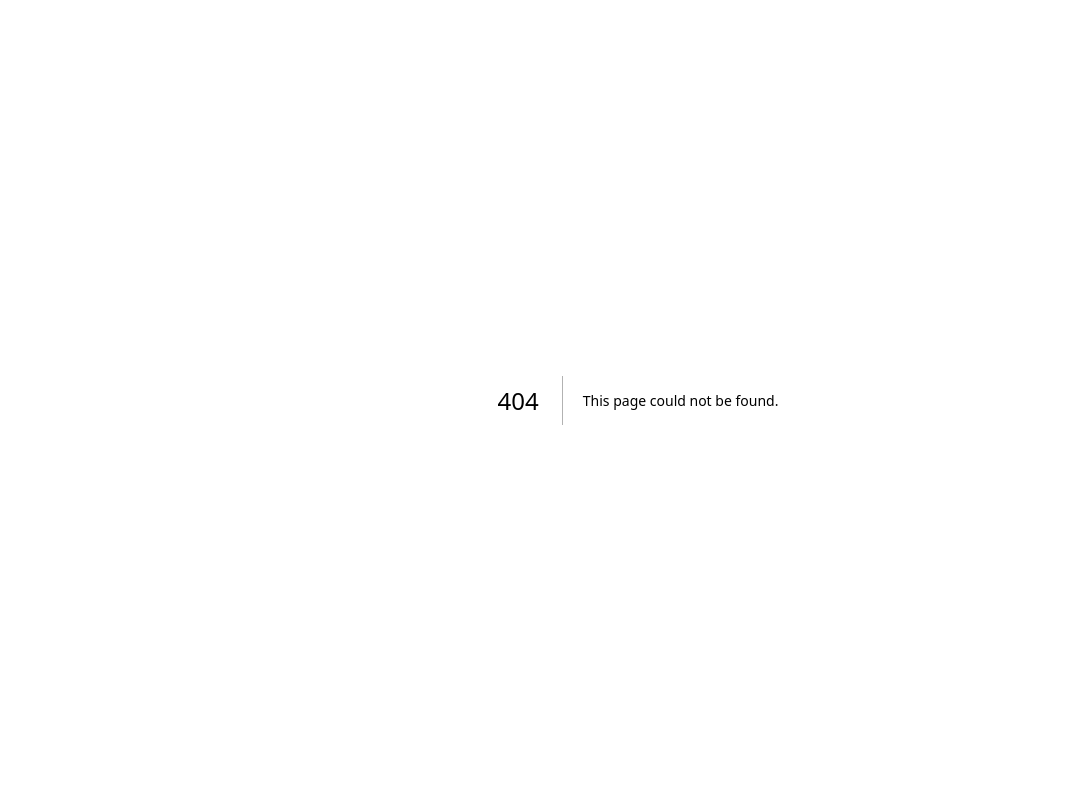
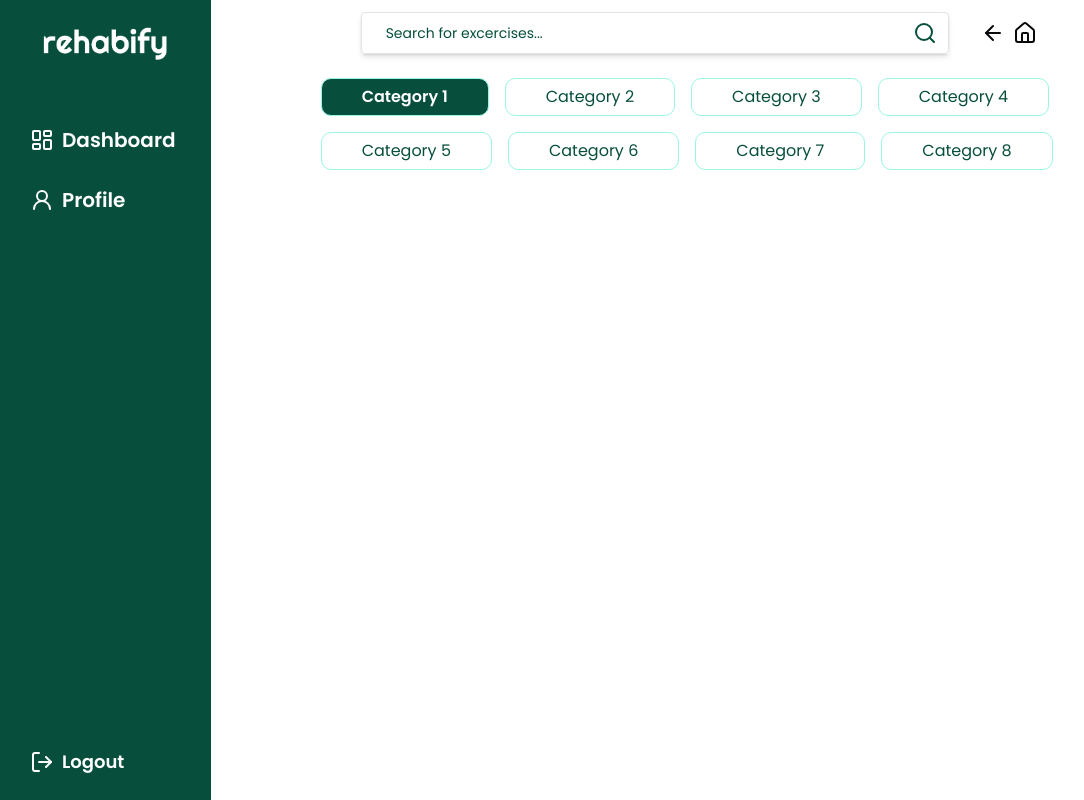
Before and after one commit to TheMercury1229/Rehabify-Frontend-Techfiestia, a Next.js app: page /dashboard in a window 1280 px wide. Before the commit this address had no page. Shown: the whole page, without its empty margins (2-1086 px from the left). Built offline with nearby package versions, Linux system fonts and the light colour scheme.

Commit message:
started working with dashboard

```diff
--- /dev/null
+++ b/src/app/dashboard/layout.tsx
@@ -0,0 +1,15 @@
+import { Sidebar } from "@/components/Sidebar";
+import React from "react";
+
+export default function DashboardLayout({
+  children,
+}: {
+  children: React.ReactNode;
+}) {
+  return (
+    <main className="flex min-h-screen items-start">
+      <Sidebar />
+      <div className="w-5/6">{children}</div>
+    </main>
+  );
+}
--- /dev/null
+++ b/src/app/dashboard/page.tsx
@@ -0,0 +1,41 @@
+"use client";
+import { Input } from "@/components/ui/input";
+import { ArrowLeft, Home, Search } from "lucide-react";
+import React, { useState } from "react";
+
+export default function Dashboard() {
+  const [selectedCategory, setSelectedCategory] = useState<number | null>(1);
+  return (
+    <section className="p-3">
+      <div className="max-w-3xl mx-auto flex flex-row  gap-8">
+        <div className="flex flex-[0.8] items-center gap-2 relative shadow-md">
+          <Input
+            name="search"
+            placeholder="Search for excercises..."
+            className="rounded py-5 pl-6 pr-3 text-lg placeholder:text-primary"
+          />
+          <Search className="text-primary absolute right-3 cursor-pointer" />
+        </div>
+        <div className="flex items-center gap-2 flex-[0.2]">
+          <ArrowLeft className="size-6" />
+          <Home className="size-6" />
+        </div>
+      </div>
+      <div className="p-6 max-w-4xl mx-auto flex items-center gap-4 flex-wrap">
+        {[1, 2, 3, 4, 5, 6, 7, 8].map((item) => (
+          <div
+            className={` rounded-md  border  border-[#99F6E4] py-1.5 px-10 text-base w-fit ${
+              item === selectedCategory
+                ? "bg-primary text-white font-semibold"
+                : "text-primary bg-transparent"
+            } transition-all cursor-pointer duration-300`}
+            key={item}
+            onClick={() => setSelectedCategory(item)}
+          >
+            Category {item}
+          </div>
+        ))}
+      </div>
+    </section>
+  );
+}
--- /dev/null
+++ b/src/components/Sidebar.tsx
@@ -0,0 +1,45 @@
+import {
+  Layout,
+  LayoutDashboard,
+  LayoutDashboardIcon,
+  LogInIcon,
+  LogOut,
+  LogOutIcon,
+  User2Icon,
+} from "lucide-react";
+import Image from "next/image";
+import Link from "next/link";
+
+export const Sidebar = () => {
+  return (
+    <section className="flex flex-col w-1/6 px-8 py-6 bg-primary h-screen">
+      <div className="flex justify-center items-center ">
+        <Image src="/logo.png" alt="logo" width={130} height={130} />
+      </div>
+      <ul className="flex flex-col items-start h-full  justify-start mt-16 gap-8 text-white">
+        <li className="">
+          <Link
+            href="/dashboard"
+            className={`flex items-center justify-center font-semibold text-xl gap-2`}
+          >
+            <LayoutDashboard className="size-6" />
+            Dashboard
+          </Link>
+        </li>
+        <li>
+          <Link
+            href="/profile"
+            className={`flex items-center justify-center font-semibold text-xl gap-2`}
+          >
+            <User2Icon className="size-6" />
+            Profile
+          </Link>
+        </li>
+        <li className="mt-auto flex items-center gap-2 justify-center text-lg font-semibold">
+          <LogOut className="size-6" />
+          Logout
+        </li>
+      </ul>
+    </section>
+  );
+};
--- /dev/null
+++ b/src/components/ui/input.tsx
@@ -0,0 +1,22 @@
+import * as React from "react"
+
+import { cn } from "@/lib/utils"
+
+const Input = React.forwardRef<HTMLInputElement, React.ComponentProps<"input">>(
+  ({ className, type, ...props }, ref) => {
+    return (
+      <input
+        type={type}
+        className={cn(
+          "flex h-9 w-full rounded-md border border-input bg-transparent px-3 py-1 text-base shadow-sm transition-colors file:border-0 file:bg-transparent file:text-sm file:font-medium file:text-foreground placeholder:text-muted-foreground focus-visible:outline-none focus-visible:ring-1 focus-visible:ring-ring disabled:cursor-not-allowed disabled:opacity-50 md:text-sm",
+          className
+        )}
+        ref={ref}
+        {...props}
+      />
+    )
+  }
+)
+Input.displayName = "Input"
+
+export { Input }
```
